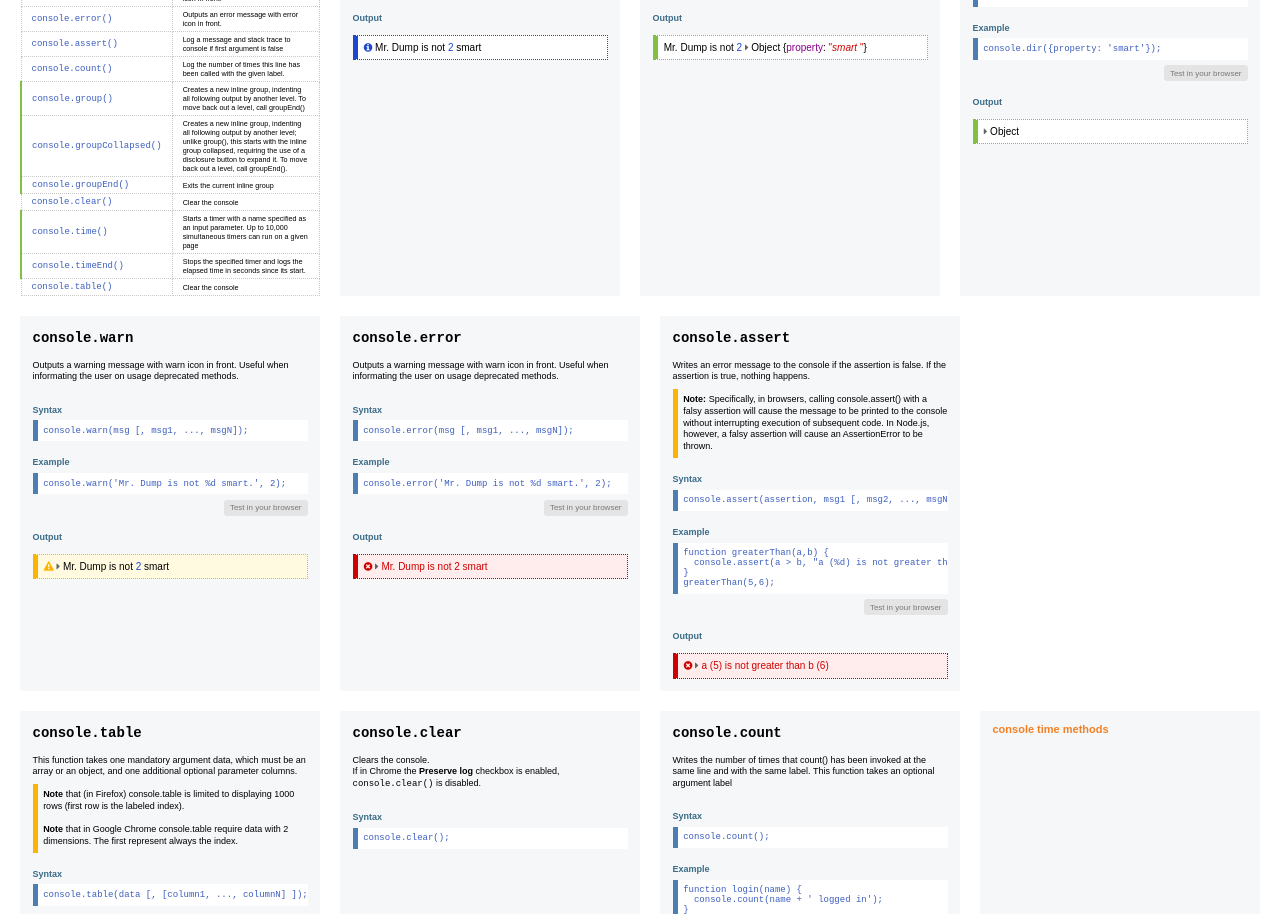
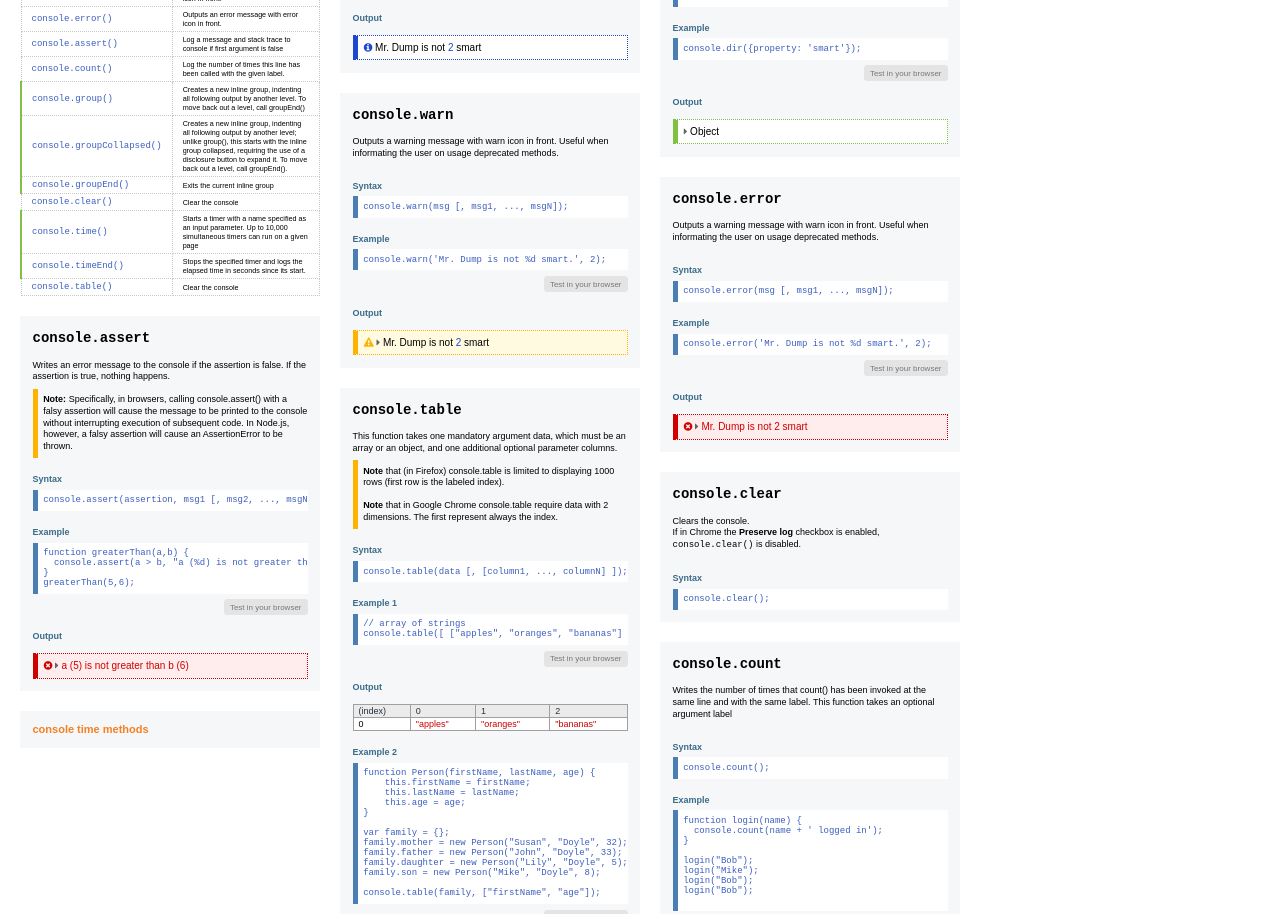
Before and after one commit to webia1/consoleCheatSheet, a website: page index.htm in a window 1280 px wide. Shown: the part 336-1250 px from the top of the page. Drawn offline with nearby package versions, Linux system fonts and the light colour scheme.

Commit message:
Add masonry

```diff
--- a/index.htm
+++ b/index.htm
@@ -26,8 +26,10 @@
         <meta name="msapplication-TileImage" content="/ms-icon-144x144.png">
         <meta name="theme-color" content="#ffffff">
 
-        <link rel="stylesheet" href="//netdna.bootstrapcdn.com/font-awesome/4.0.3/css/font-awesome.css">
+        <link rel="stylesheet" href="https://netdna.bootstrapcdn.com/font-awesome/4.0.3/css/font-awesome.css">
         <link rel="stylesheet" href="style.css">
+
+        <script src="https://unpkg.com/masonry-layout@4/dist/masonry.pkgd.min.js" type="text/javascript"></script>
     </head>
     <body>
 
@@ -45,8 +47,8 @@
                 <img style="position: absolute; top: -5px; right: -5px; border: 0;" src="https://camo.githubusercontent.com/a6677b08c955af8400f44c6298f40e7d19cc5b2d/68747470733a2f2f73332e616d617a6f6e6177732e636f6d2f6769746875622f726962626f6e732f666f726b6d655f72696768745f677261795f3664366436642e706e67" alt="Fork me on GitHub" data-canonical-src="https://s3.amazonaws.com/github/ribbons/forkme_right_gray_6d6d6d.png">
             </a>
         </header>
-        <main>
-            <article class="transparent">
+        <main class="grid">
+            <article class="transparent grid-item">
                <table class="infoTable">
                    <thead>
                        <caption>Console methods overview</caption>
@@ -121,7 +123,7 @@
             </article>
 
             <!-- console.info -->
-            <article>
+            <article class="grid-item">
                 <h2 class="monospace">console.info</h2>
                 <p>Informative logging output with info icon in front.</p>
                 <h3>Syntax</h3>
@@ -151,7 +153,7 @@
                     Mr. Dump is not <span class="blue">2</span> <i class="fa fa-caret-right grey" aria-hidden="true"></i> Object {<span class="violet">property</span>: <span class="red">"<i>smart</i> "</span>}</div>
             </article>
             <!-- console.dir -->
-            <article>
+            <article class="grid-item">
                 <h2 class="monospace">console.dir</h2>
                 <p>Displays an interactive list of the properties of the specified JavaScript object. The output is presented as a hierarchical listing with disclosure triangles that let you see the contents of child objects. <br>Best use for <code>console.dir</code> is for object contain DOM elements.
                     <ul>
@@ -171,7 +173,7 @@
                     <i class="fa fa-caret-right grey" aria-hidden="true"></i> Object</div>
             </article>
             <!-- console.warn -->
-            <article>
+            <article class="grid-item">
                 <h2 class="monospace">console.warn</h2>
                 <p>Outputs a warning message with warn icon in front. Useful when informating the user on usage deprecated methods.</p>
                 <h3>Syntax</h3>
@@ -187,7 +189,7 @@
                 </div>
             </article>
             <!-- console.error -->
-            <article>
+            <article class="grid-item">
                 <h2 class="monospace">console.error</h2>
                 <p>Outputs a warning message with warn icon in front. Useful when informating the user on usage deprecated methods.</p>
                 <h3>Syntax</h3>
@@ -203,7 +205,7 @@
                 </div>
             </article>
             <!-- console.assert -->
-            <article>
+            <article class="grid-item">
                 <h2 class="monospace">console.assert</h2>
                 <p>Writes an error message to the console if the assertion is false. If the assertion is true, nothing happens.</p>
                 <p class="note"><strong>Note:</strong> Specifically, in browsers, calling console.assert() with a falsy assertion will cause the message to be printed to the console without interrupting execution of subsequent code. In Node.js, however, a falsy assertion will cause an AssertionError to be thrown.</p>
@@ -224,7 +226,7 @@ greaterThan(5,6);</pre>
                 </div>
             </article>
             <!-- console.table -->
-            <article>
+            <article class="grid-item">
                 <h2 class="monospace">console.table</h2>
                 <p>This function takes one mandatory argument data, which must be an array or an object, and one additional optional parameter columns.</p>
                 <p class="note">
@@ -317,14 +319,14 @@ console.table(family, ["firstName", "age"]);</pre>
                 </div>
             </article>
             <!-- console.clear -->
-            <article>
+            <article class="grid-item">
                 <h2 class="monospace">console.clear</h2>
                 <p>Clears the console. <br>If in Chrome the <strong>Preserve log</strong> checkbox is enabled, <code>console.clear()</code> is disabled.</p>
                 <h3>Syntax</h3>
                 <pre>console.clear();</pre>
             </article>
             <!-- console.count -->
-            <article>
+            <article class="grid-item">
                 <h2 class="monospace">console.count</h2>
                 <p>Writes the number of times that count() has been invoked at the same line and with the same label. This function takes an optional argument label</p>
                 <h3>Syntax</h3>
@@ -352,7 +354,7 @@ login("Bob");
                 </div>
             </article>
 
-            <article>
+            <article class="grid-item">
                 <h2 class="title">console time methods</h2>
 
             </article>
--- a/main.js
+++ b/main.js
@@ -3,6 +3,7 @@ function resizeArticle(size) {
     for (let i = 0; i < allArticles.length; i++) {
         allArticles[i].style.fontSize = `${size}px`;
     }
+    msnry.layout();
 }
 
 function tableMethod() {
@@ -31,3 +32,5 @@ function testCount() {
     login("Bob");
     login("Bob");
 }
+
+const msnry = new Masonry( '.grid', { "itemSelector": ".grid-item" });
--- a/style.css
+++ b/style.css
@@ -139,31 +139,12 @@ header .setSize input {
 }
 
 main {
-    display: -webkit-box;
-    display: -ms-flexbox;
-    display: flex;
-    -webkit-box-orient: horizontal;
-    -webkit-box-direction: normal;
-        -ms-flex-direction: row;
-            flex-direction: row;
-    -ms-flex-wrap: wrap;
-        flex-wrap: wrap;
-    -webkit-box-pack: start;
-        -ms-flex-pack: start;
-            justify-content: flex-start;
-    -ms-flex-line-pack: stretch;
-        align-content: stretch;
     padding: 10px 10px;
 }
 
 main article {
-    -webkit-box-flex: 1;
-        -ms-flex: 1 0 auto;
-            flex: 1 0 auto;
-    max-width: 30em;
-    -ms-flex-item-align: auto;
-        -ms-grid-row-align: auto;
-        align-self: auto;
+    display: inline-block;
+    width: 30em;
     margin: 1em;
     padding: .625em 1.25em;
     background-color: rgb(246, 247, 249);
--- a/style.post.css
+++ b/style.post.css
@@ -114,17 +114,11 @@ header {
 }
 
 main {
-    display: flex;
-    flex-direction: row;
-    flex-wrap: wrap;
-    justify-content: flex-start;
-    align-content: stretch;
     padding: 10px 10px;
 
     article {
-        flex: 1 0 auto;
-        max-width: 30em;
-        align-self: auto;
+        display: inline-block;
+        width: 30em;
         margin: 1em;
         padding: .625em 1.25em;
         background-color: rgb(246, 247, 249);
```
